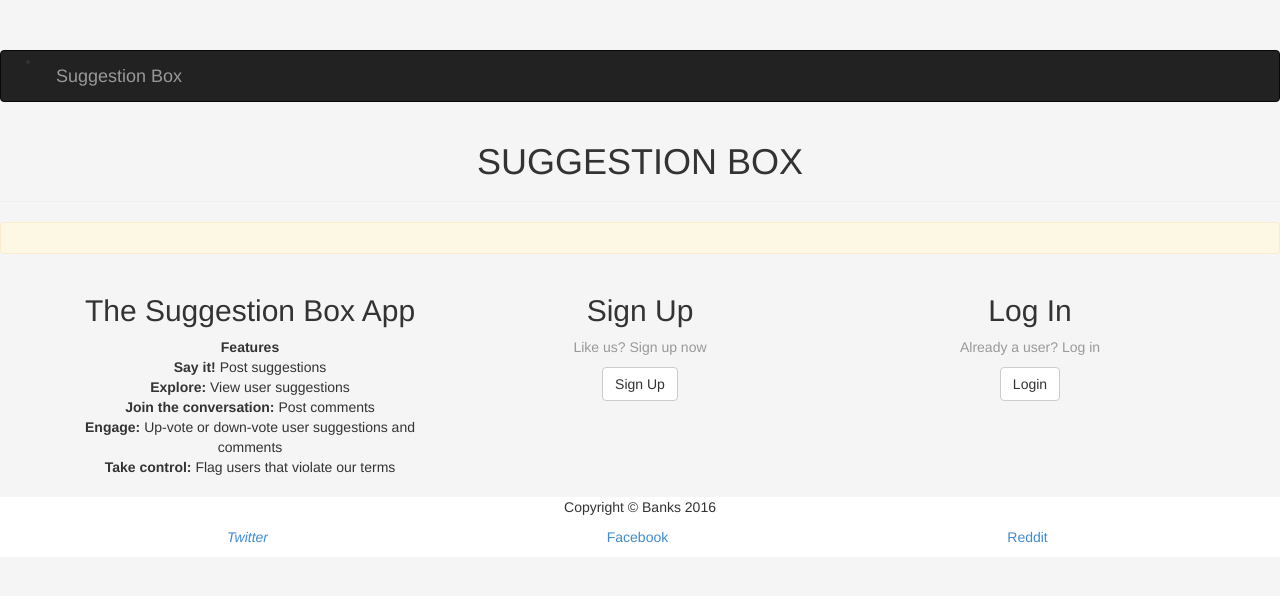
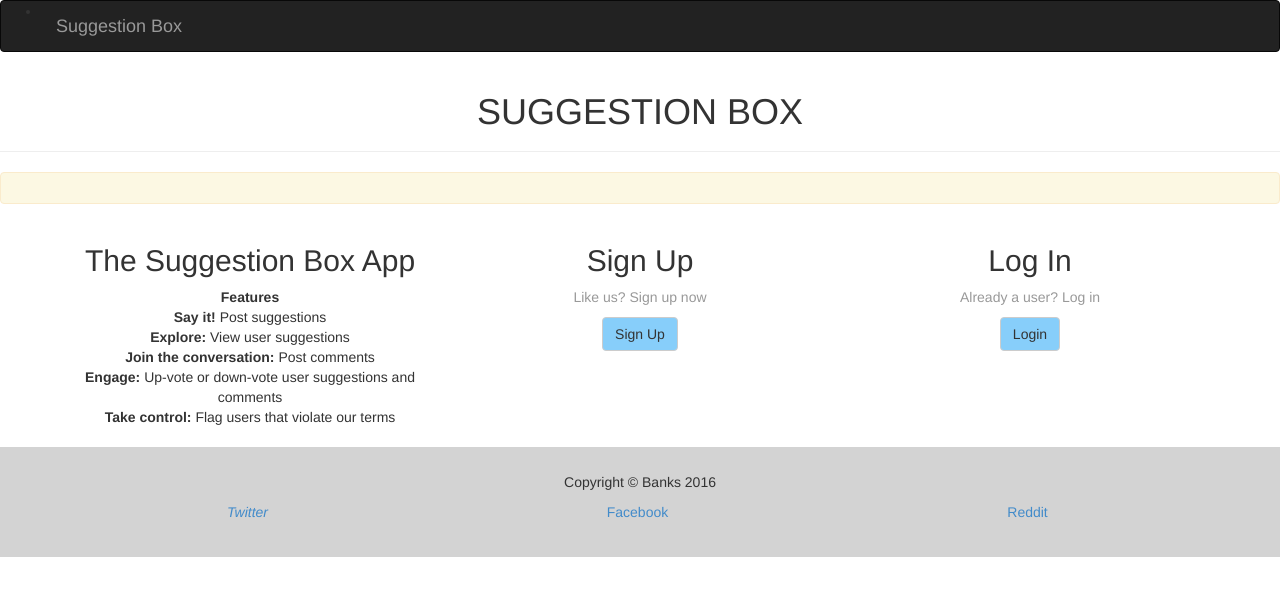
Before and after one commit to BMwenda/bc-8-suggestion-box, a Flask app: page / in a window 1280 px wide. Shown: the top 596 px of the page. Run offline with Flask 2, Linux system fonts and the light colour scheme; some libraries are stand-ins or nearby versions.

Commit message:
Modified css styling

```diff
--- a/static/css/styles.css
+++ b/static/css/styles.css
@@ -3,13 +3,38 @@
  * --------------------------------------------------
  */
 body {
-  padding-top: 50px;
+  background-color: white;
+  font-family: "Roboto Slab", "Helvetica Neue", Helvetica, Arial, sans-serif;
+}
+
+footer {
+   padding: 25px 0;
+   background-color: lightgray;
+   margin-bottom: 0;
+}
+
+.btn-default {
+    background-color: lightskyblue;
+}
+
+.form input {
+    margin-right: 0px;
+}
+
+/* Sidebar navigation */
+.nav-sidebar {
   background-color: #f5f5f5;
+  margin-right: -15px;
+  margin-bottom: 20px;
+  margin-left: -15px;
 }
-footer {
-  padding-left: 15px;
-  padding-right: 15px;
-  background-color: #fff;
+.nav-sidebar > li > a {
+  padding-right: 20px;
+  padding-left: 20px;
+}
+.nav-sidebar > .active > a {
+  color: #fff;
+  background-color: #428bca;
 }
 
 /*
@@ -41,37 +66,9 @@ footer {
   }
 }
 
-
-/* Sidebar navigation */
-.nav-sidebar {
-  background-color: #f5f5f5;
-  margin-right: -15px;
-  margin-bottom: 20px;
-  margin-left: -15px;
-}
-.nav-sidebar > li > a {
-  padding-right: 20px;
-  padding-left: 20px;
-}
-.nav-sidebar > .active > a {
-  color: #fff;
-  background-color: #428bca;
-}
-
-/*
- * Main content
- */
-
-.main {
-  padding: 20px;
-  background-color: #fff;
-}
 @media (min-width: 768px) {
   .main {
     padding-right: 40px;
     padding-left: 40px;
   }
 }
-.main .page-header {
-  margin-top: 0;
-}
```
